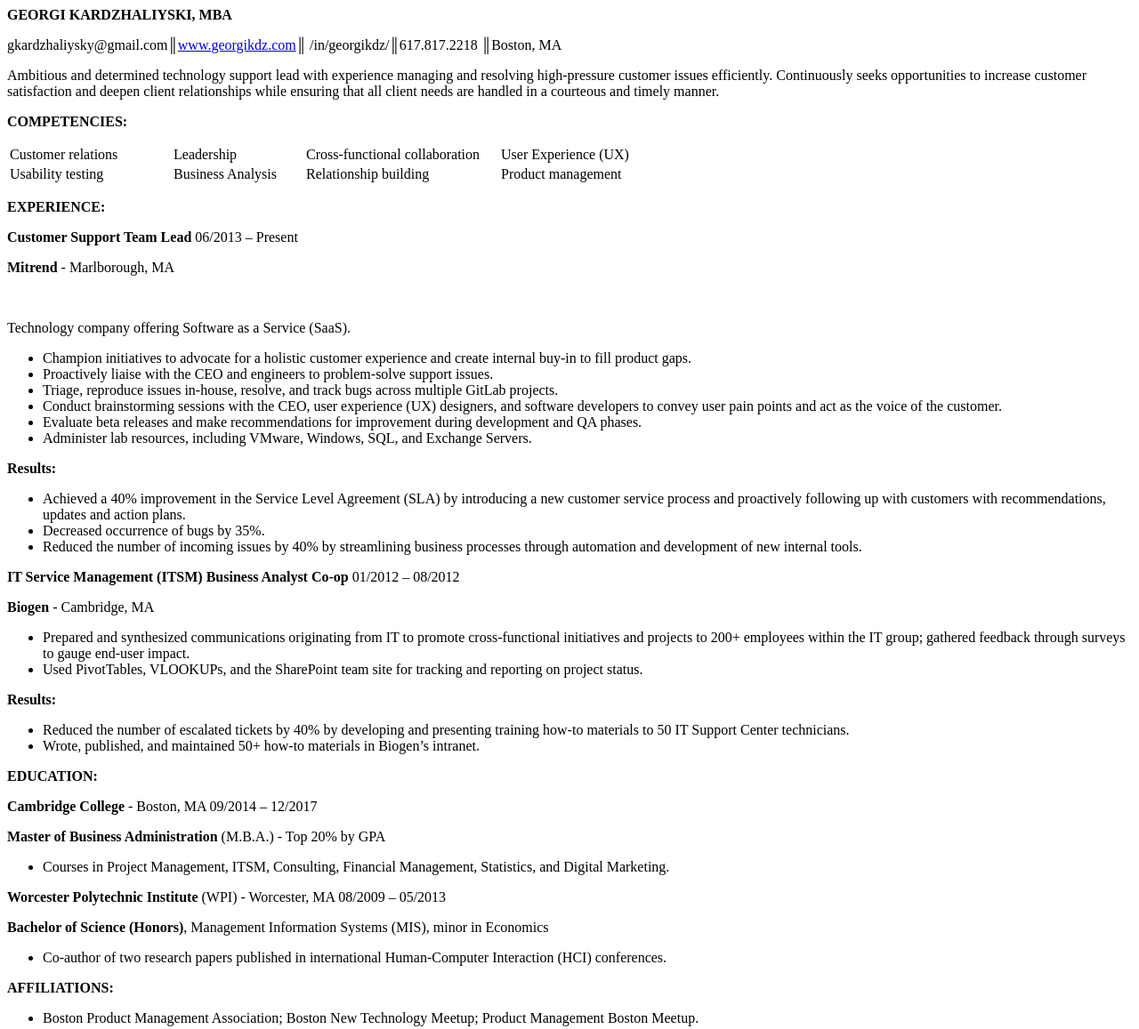
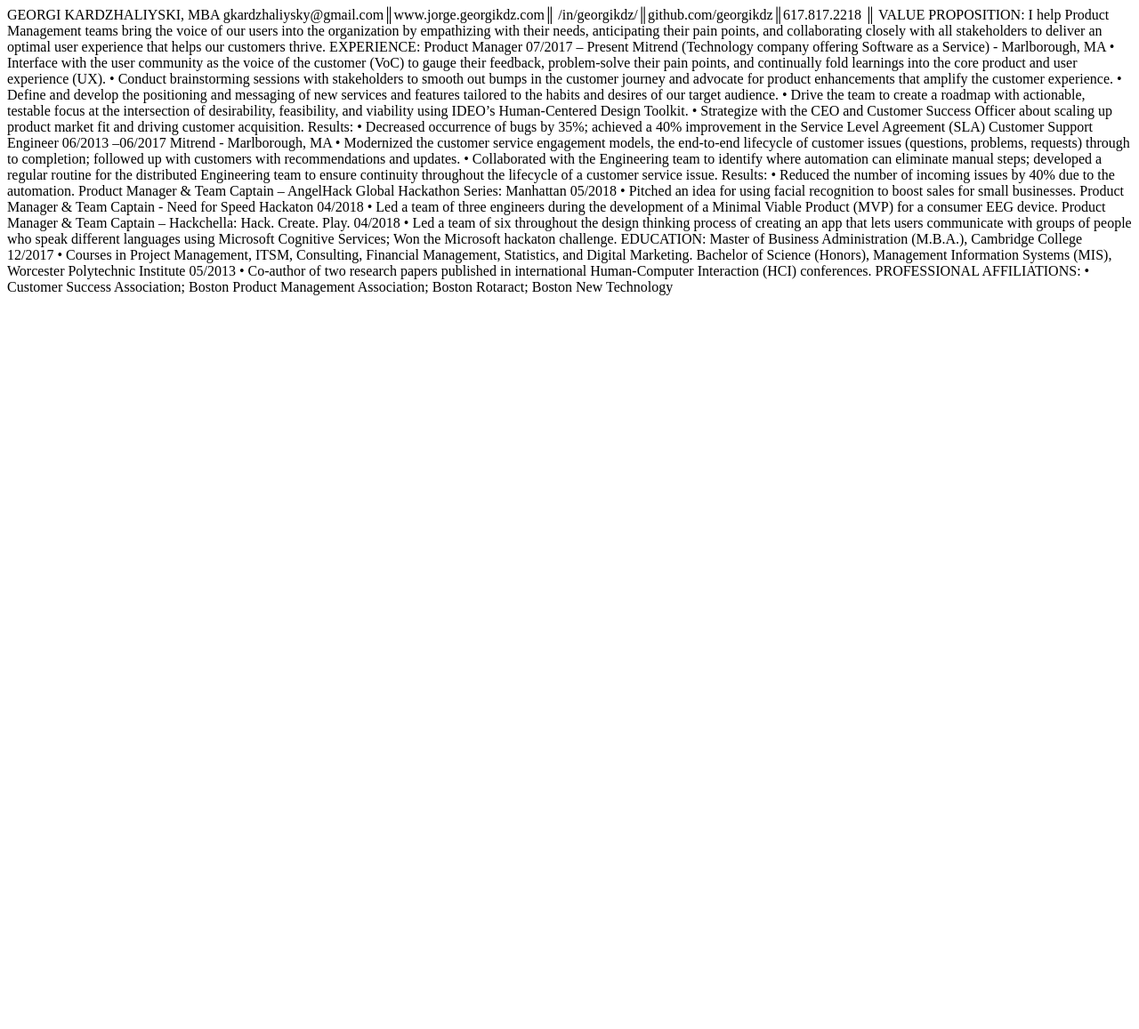
Before and after one commit to cbsprime/georgikdz.github.io, a plain HTML site: page index.html in a window 1280 px wide. Shown: the whole page at 89% size. After the commit the page ends 800 px from the top, so only its background shows below. Drawn offline with Linux system fonts and the light colour scheme.

Commit message:
Update index.html

```diff
--- a/index.html
+++ b/index.html
@@ -1,83 +1,44 @@
-<p><strong>GEORGI KARDZHALIYSKI, MBA</strong></p>
-<p>gkardzhaliysky@gmail.com║<a href="http://www.georgikdz.com">www.georgikdz.com</a>║ /in/georgikdz/║617.817.2218 ║Boston, MA</p>
-<p>Ambitious and determined technology support lead with experience managing and resolving high-pressure customer issues efficiently. Continuously seeks opportunities to increase customer satisfaction and deepen client relationships while ensuring that all client needs are handled in a courteous and timely manner.</p>
-<p></p>
-<p><strong>COMPETENCIES:</strong></p>
-<table>
-<tbody>
-<tr>
-<td width="180">
-<p>Customer relations</p>
-</td>
-<td width="145">
-<p>Leadership</p>
-</td>
-<td width="215">
-<p>Cross-functional collaboration</p>
-</td>
-<td width="180">
-<p>User Experience (UX)</p>
-</td>
-</tr>
-<tr>
-<td width="180">
-<p>Usability testing</p>
-</td>
-<td width="145">
-<p>Business Analysis</p>
-</td>
-<td width="215">
-<p>Relationship building</p>
-</td>
-<td width="180">
-<p>Product management</p>
-</td>
-</tr>
-</tbody>
-</table>
-<p><strong>EXPERIENCE:</strong> </p>
-<p><strong>Customer Support Team Lead</strong><em> </em>06/2013 &ndash; Present</p>
-<p><strong>Mitrend</strong> - Marlborough, MA</p>
-<p><br /> </p>
-<p>Technology company offering Software as a Service (SaaS).</p>
-<ul>
-<li>Champion initiatives to advocate for a holistic customer experience and create internal buy-in to fill product gaps.</li>
-<li>Proactively liaise with the CEO and engineers to problem-solve support issues.</li>
-<li>Triage, reproduce issues in-house, resolve, and track bugs across multiple GitLab projects.</li>
-<li>Conduct brainstorming sessions with the CEO, user experience (UX) designers, and software developers to convey user pain points and act as the voice of the customer.</li>
-<li>Evaluate beta releases and make recommendations for improvement during development and QA phases.</li>
-<li>Administer lab resources, including VMware, Windows, SQL, and Exchange Servers.</li>
-</ul>
-<p><strong>Results:</strong> <strong><em> </em></strong> </p>
-<ul>
-<li>Achieved a 40% improvement in the Service Level Agreement (SLA) by introducing a new customer service process and proactively following up with customers with recommendations, updates and action plans.</li>
-<li>Decreased occurrence of bugs by 35%.</li>
-<li>Reduced the number of incoming issues by 40% by streamlining business processes through automation and development of new internal tools.</li>
-</ul>
-<p><strong> </strong></p>
-<p><strong>IT Service Management (ITSM) Business Analyst Co-op </strong> 01/2012 &ndash; 08/2012</p>
-<p><strong>Biogen</strong> - Cambridge, MA <strong> </strong></p>
-<ul>
-<li>Prepared and synthesized communications originating from IT to promote cross-functional initiatives and projects to 200+ employees within the IT group; gathered feedback through surveys to gauge end-user impact.</li>
-<li>Used PivotTables, VLOOKUPs, and the SharePoint team site for tracking and reporting on project status.</li>
-</ul>
-<p><strong>Results:</strong></p>
-<ul>
-<li>Reduced the number of escalated tickets by 40% by developing and presenting training how-to materials to 50 IT Support Center technicians.</li>
-<li>Wrote, published, and maintained 50+ how-to materials in Biogen&rsquo;s intranet.</li>
-</ul>
-<p><strong>EDUCATION:</strong></p>
-<p><strong>Cambridge College</strong> - Boston, MA 09/2014 &ndash; 12/2017 </p>
-<p><strong>Master of Business Administration</strong> (M.B.A.) - Top 20% by GPA</p>
-<ul>
-<li>Courses in Project Management, ITSM, Consulting, Financial Management, Statistics, and Digital Marketing.</li>
-</ul>
-<p><strong>Worcester Polytechnic Institute</strong> (WPI) - Worcester, MA 08/2009 &ndash; 05/2013</p>
-<p><strong>Bachelor of Science (Honors)</strong>, Management Information Systems (MIS), minor in Economics&nbsp;</p>
-<ul>
-<li>Co-author of two research papers published in international Human-Computer Interaction (HCI) conferences.</li>
-</ul>
-<p><strong>AFFILIATIONS:</strong></p>
-<ul>
-<li>Boston Product Management Association; Boston New Technology Meetup; Product Management Boston Meetup.</li>
-</ul>
+GEORGI KARDZHALIYSKI, MBA
+gkardzhaliysky@gmail.com║www.jorge.georgikdz.com║ /in/georgikdz/║github.com/georgikdz║617.817.2218 ║
+
+VALUE PROPOSITION:
+I help Product Management teams bring the voice of our users into the organization by empathizing with their needs, anticipating their pain points, and collaborating closely with all stakeholders to deliver an optimal user experience that helps our customers thrive.
+
+EXPERIENCE:
+Product Manager								   	       	            07/2017 – Present
+Mitrend (Technology company offering Software as a Service) - Marlborough, MA
+•	Interface with the user community as the voice of the customer (VoC) to gauge their feedback, problem-solve their pain points, and continually fold learnings into the core product and user experience (UX).
+•	Conduct brainstorming sessions with stakeholders to smooth out bumps in the customer journey and advocate for product enhancements that amplify the customer experience.
+•	Define and develop the positioning and messaging of new services and features tailored to the habits and desires of our target audience.
+•	Drive the team to create a roadmap with actionable, testable focus at the intersection of desirability, feasibility, and viability using IDEO’s Human-Centered Design Toolkit.
+•	Strategize with the CEO and Customer Success Officer about scaling up product market fit and driving customer acquisition.
+
+Results:
+•	Decreased occurrence of bugs by 35%; achieved a 40% improvement in the Service Level Agreement (SLA)
+
+Customer Support Engineer					     	                  	                          06/2013 –06/2017
+Mitrend - Marlborough, MA
+•	Modernized the customer service engagement models, the end-to-end lifecycle of customer issues (questions, problems, requests) through to completion; followed up with customers with recommendations and updates.
+•	 Collaborated with the Engineering team to identify where automation can eliminate manual steps; developed a regular routine for the distributed Engineering team to ensure continuity throughout the lifecycle of a customer service issue.
+
+Results:
+•	Reduced the number of incoming issues by 40% due to the automation.
+
+Product Manager & Team Captain – AngelHack Global Hackathon Series: Manhattan				05/2018
+•	Pitched an idea for using facial recognition to boost sales for small businesses.
+
+Product Manager & Team Captain - Need for Speed Hackaton 	   				           		04/2018
+•	Led a team of three engineers during the development of a Minimal Viable Product (MVP) for a consumer EEG device.
+
+Product Manager & Team Captain – Hackchella: Hack. Create. Play. 				          		 04/2018
+•	Led a team of six throughout the design thinking process of creating an app that lets users communicate with groups of people who speak different languages using Microsoft Cognitive Services; Won the Microsoft hackaton challenge.
+
+EDUCATION:
+Master of Business Administration (M.B.A.), Cambridge College				                   		12/2017
+•	Courses in Project Management, ITSM, Consulting, Financial Management, Statistics, and Digital Marketing.
+
+Bachelor of Science (Honors), Management Information Systems (MIS), Worcester Polytechnic Institute   		05/2013
+•	Co-author of two research papers published in international Human-Computer Interaction (HCI) conferences.
+
+PROFESSIONAL AFFILIATIONS:
+•	Customer Success Association; Boston Product Management Association; Boston Rotaract; Boston New Technology
```
